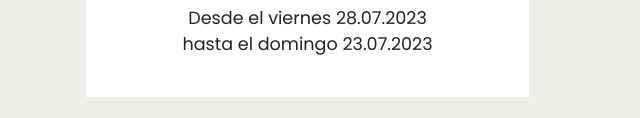
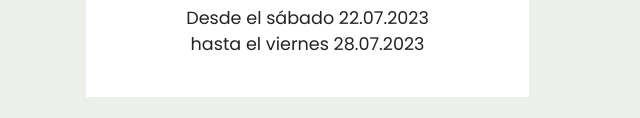
Before and after one commit to Amadeo-G/AGSW, a plain HTML site: page oferta.html in a window 1280 px wide. Shown: the part 694-812 px from the top of the page, 0-640 px from the left. Drawn offline with Linux system fonts and the light colour scheme.

Commit message:
Update oferta.html

```diff
--- a/oferta.html
+++ b/oferta.html
@@ -107,8 +107,8 @@
 				<div class="card-wrapper">
 					<h3 class="mbr-section-cardtitle mbr-fonts-style mb-2 display-1"><strong>$ 7.500 </strong><br><strong>(pago único)</strong></h3>
 
-					<p class="mbr-cardtext mbr-fonts-style mb-0 display-7">Desde el viernes 28.07.2023
-<br>hasta el domingo 23.07.2023</p>
+					<p class="mbr-cardtext mbr-fonts-style mb-0 display-7">Desde el sábado 22.07.2023
+<br>hasta el viernes 28.07.2023</p>
 				</div>
 			</div>
 			<div class="col-12 col-lg-6">
```
